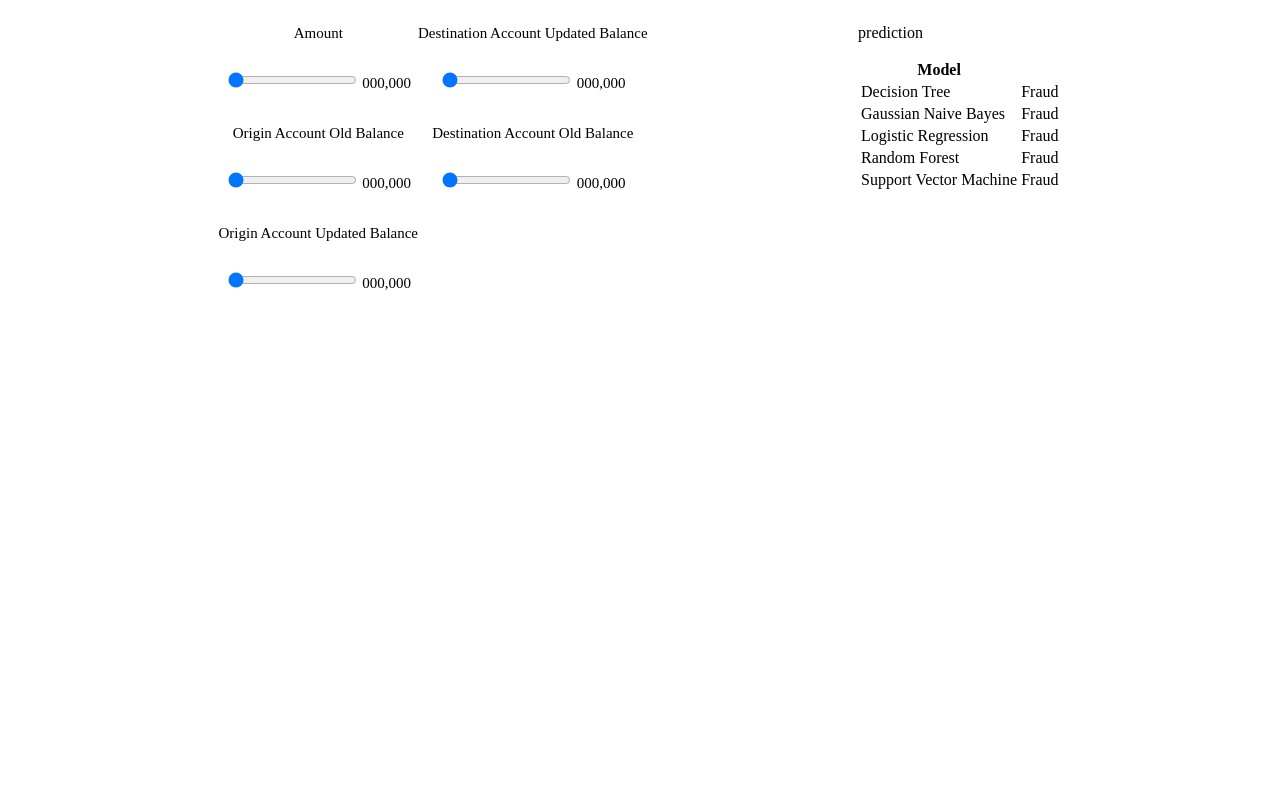
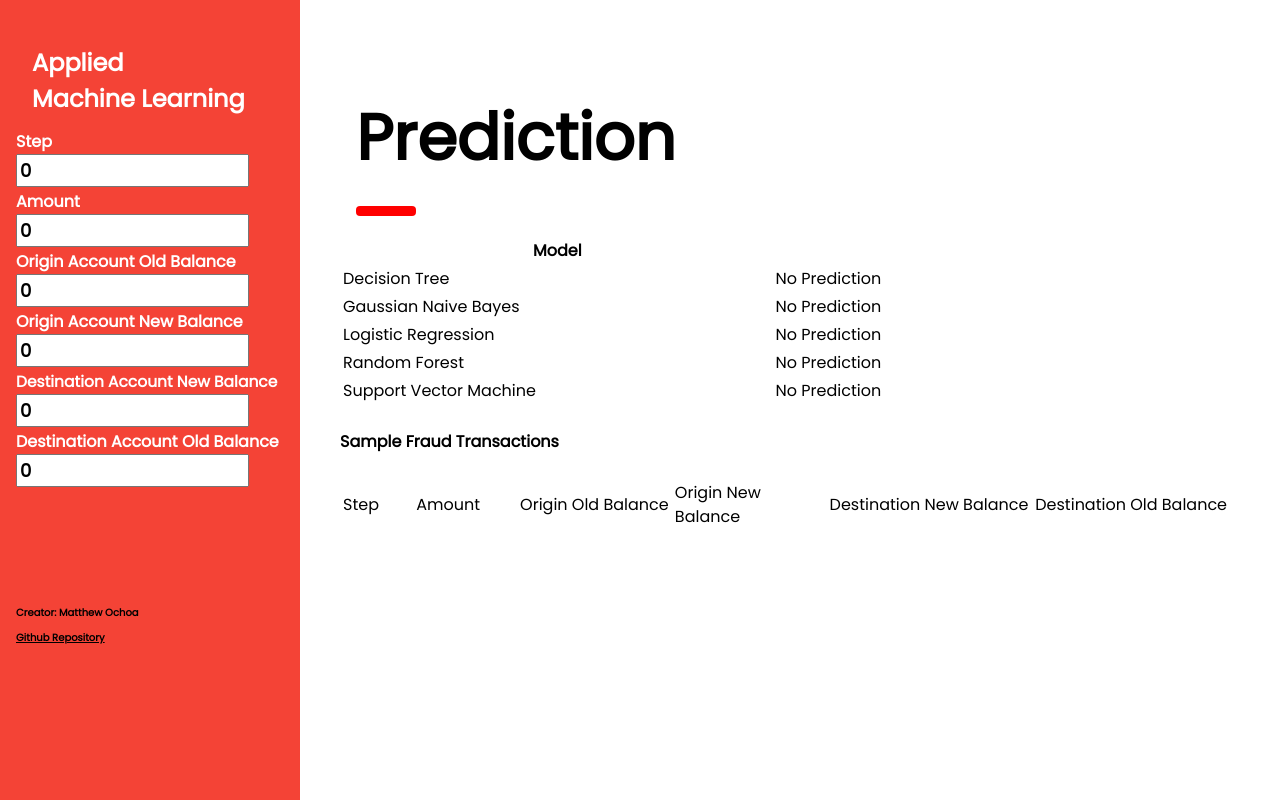
Before and after one commit to u-Shiyuh/Fraud-Detection-using-ML, a Flask app: page / in a window 1280 px wide. Run offline with Flask 2, Linux system fonts and the light colour scheme; parts of the project's set-up code (start-up, migrations or seed data) failed here and were passed over.

Commit message:
front end changes

```diff
--- a/app.py
+++ b/app.py
@@ -1,16 +1,10 @@
+from distutils.log import debug
 import numpy as np
 import pandas as pd
 from flask import Flask, render_template, url_for, request, jsonify
 import pickle
-import datetime
-import logging
-import sys
+
 app = Flask(__name__)
-
-
-
-app.logger.addHandler(logging.StreamHandler(sys.stdout))
-app.logger.setLevel(logging.ERROR)
 
 filename_dtc = 'dtc.pkl'
 filename_gnb = 'gnb.pkl'
@@ -38,13 +32,14 @@ def predict_with_ajax():
     newbalanceOrig = qtc_data[0].get('newbalanceOrig')
     oldbalanceDest = qtc_data[0].get('oldbalanceDest')
     newbalanceDest = qtc_data[0].get('newbalanceDest')
+    step = qtc_data[0].get('step')
     predict_val = pd.DataFrame(data = [
-        [ datetime.datetime.now().hour,
-        int(amount),
-        int(newbalanceOrig),
-        int(newbalanceDest),
-        int(oldbalanceOrig) - (int(amount) + int(newbalanceOrig)),
-        int(oldbalanceDest) - (int(newbalanceDest) + int(amount))]
+        [ float(step),
+        float(amount),
+        float(newbalanceOrig),
+        float(newbalanceDest),
+        float(oldbalanceOrig) - (float(amount) + float(newbalanceOrig)),
+        float(oldbalanceDest) - (float(newbalanceDest) + float(amount))]
     ], columns = ['step', 'amount','newbalanceOrig','newbalanceDest','originError','destError'])
     print(predict_val)
     predict_val = scaler.transform(predict_val)
@@ -62,4 +57,4 @@ def predict_with_ajax():
 
 
 if __name__ == "__main__":
-    app.run()
+    app.run(debug = True)
--- a/static/script.js
+++ b/static/script.js
@@ -1,5 +1,15 @@
 function predictValues() {
     try_ajax()
+  }
+
+  function w3_open() {
+    document.getElementById("mySidebar").style.display = "block";
+    document.getElementById("myOverlay").style.display = "block";
+  }
+
+  function w3_close() {
+    document.getElementById("mySidebar").style.display = "none";
+    document.getElementById("myOverlay").style.display = "none";
   }
 
 
@@ -9,13 +19,14 @@ function try_ajax() {
     var newbalanceOrig = parseInt(document.getElementById("oldbalanceOrig").value) || 0;
     var oldbalanceDest = parseInt(document.getElementById("oldbalanceDest").value) || 0;
     var newbalanceDest = parseInt(document.getElementById("newbalanceDest").value) || 0;
-
+    var step = parseInt(document.getElementById("step").value) || 0;
   var server_data = [
     {"amount": amount,
     "oldbalanceOrig": oldbalanceOrig,
     "newbalanceOrig": newbalanceOrig,
     "oldbalanceDest": oldbalanceDest,
-    "newbalanceDest": newbalanceDest
+    "newbalanceDest": newbalanceDest,
+    "step": step,
   }
   ];
   $.ajax({
@@ -26,12 +37,15 @@ function try_ajax() {
     dataType: 'json',
     success: function(result) {
       console.log("Result:");
-      document.getElementById("dtc").innerHTML = result['dtc'];
-      document.getElementById("gnb").innerHTML = result['gnb'];
-      document.getElementById("lr").innerHTML = result['lr'];
-      document.getElementById("rf").innerHTML = result['rf'];
-      document.getElementById("svm").innerHTML = result['svm'];
+      console.log(result);
+      document.getElementById("dtc").innerHTML = result['dtc'] == 0 ? 'Not Fraud' : 'Fraud';
+      document.getElementById("gnb").innerHTML = result['gnb'] == 0 ? 'Not Fraud' : 'Fraud';
+      document.getElementById("lr").innerHTML = result['lr'] == 0 ? 'Not Fraud' : 'Fraud';
+      document.getElementById("rf").innerHTML = result['rf'] == 0 ? 'Not Fraud' : 'Fraud';
+      document.getElementById("svm").innerHTML = result['svm'] == 0 ? 'Not Fraud' : 'Fraud';
 
     }
   });
+
+
 }
--- a/templates/index.html
+++ b/templates/index.html
@@ -6,89 +6,149 @@
   <title>Case Study Applied Machine Learning</title>
   <script src="{{ url_for('static', filename='script.js')}}">
   </script>
+  <link rel="stylesheet" href="https://www.w3schools.com/w3css/4/w3.css">
+  <link rel="stylesheet" href="https://fonts.googleapis.com/css?family=Poppins">
   <style>
+  body,h1,h2,h3,h4,h5 {
+    font-family: "Poppins", sans-serif
+  }
+
+  body {
+    font-size:16px;
+  }
+  .w3-half img{
+    margin-bottom:-6px;margin-top:16px;opacity:0.8;cursor:pointer
+  }
+
+  .w3-half img:hover{
+    opacity:1
+  }
+
   .flex-container {
   display: flex;
-    flex-wrap: nowrap;
+  background-color: #f44336;
   }
 
   .flex-container > div {
-    text-align: center;
-    line-height: 50px;
-    font-size: 15px;
+  background-color: #f1f1f1;
+  margin: 10px;
+  padding: 20px;
   }
-  .left-right {
-  display: flex;
-  flex-wrap: nowrap;
-  justify-content: space-evenly;
-  }
-  .left-right > left, right {
-    text-align: center;
-    line-height: 50px;
-    font-size: 15px;
-    }
+
   </style>
 </head>
 
 <body>
-<div class="left-right">
-  <div class="right">
+  <nav class="w3-sidebar w3-red w3-collapse w3-top w3-large w3-padding" style="z-index:3;width:300px;font-weight:bold;" id="mySidebar"><br>
+    <a href="javascript:void(0)" onclick="w3_close()" class="w3-button w3-hide-large w3-display-topleft" style="width:100%;font-size:22px">Close Menu</a>
+    <div class="w3-container">
+      <h3 class="w3-padding-10"><b>Applied<br>Machine Learning</b></h3>
+    </div>
+    <div class="w3-bar-block">
       <form name="input" action="." method="post">
-      <div class="flex-container">
-        <div>
-          <label> Amount </label> <br/>
-          <input type="range" min="0" max="100000" value="50" class="slider" name="amount" id="amount" onchange="try_ajax()" oninput="this.nextElementSibling.value = this.value">
-          <output>000,000</output>
+            <label  style="font-size:16px">  Step </label> <br/>
+            <input type="number" min="0" max="10000000" value="0" step=".01" class="slider" name="step" id="step" onchange="try_ajax()">
             <br/>
-          <label> Origin Account Old Balance</label> <br/>
-          <input type="range" min="0" max="100000" value="50" class="slider" name="oldbalanceOrig" id="oldbalanceOrig" onchange="try_ajax()" oninput="this.nextElementSibling.value = this.value">
-          <output>000,000</output>
+            <label style="font-size:16px"> Amount </label> <br/>
+            <input type="number" min="0" max="10000000" value="0" step=".01" class="slider" name="amount" id="amount" onchange="try_ajax()">
             <br/>
-          <label> Origin Account Updated Balance</label> <br/>
-          <input type="range" min="0" max="100000" value="50" class="slider" name="newbalanceOrig" id="newbalanceOrig" onchange="try_ajax()"oninput="this.nextElementSibling.value = this.value">
-          <output>000,000</output>
+            <label style="font-size:16px"> Origin Account Old Balance</label> <br/>
+            <input type="number" min="0" max="10000000" value="0" step=".01" class="slider" name="oldbalanceOrig" id="oldbalanceOrig" onchange="try_ajax()">
+            <br/>
+            <label style="font-size:16px"> Origin Account New Balance</label> <br/>
+            <input type="number" min="0" max="10000000" value="0" step=".01" class="slider" name="newbalanceOrig" id="newbalanceOrig" onchange="try_ajax()">
+            <br/>
+            <label style="font-size:15.5px"> Destination Account New Balance</label> <br/>
+            <input type="number" min="0" max="10000000" value="0" step=".01" class="slider" name="oldbalanceDest" id="oldbalanceDest" onchange="try_ajax()">
+            <br/>
+            <label style="font-size:16px"> Destination Account Old Balance</label> <br/>
+            <input type="number" min="0" max="10000000" value="0" step=".01" class="slider" name="newbalanceDest" id="newbalanceDest" onchange="try_ajax()">
+            <br/>
+
+      </form>
+
+      <footer>
+      </br>
+      </br>
+      </br>
+      </br>
+      <div style="color:black">
+        <p style="font-size:10px">Creator: Matthew Ochoa</p>
+        <p style="font-size:10px"><a href="https://github.com/u-Shiyuh/Fraud-Detection-using-ML">Github Repository</a></p>
       </div>
-        <div>
-          <label> Destination Account Updated Balance</label> <br/>
-          <input type="range" min="0" max="100000" value="50" class="slider" name="oldbalanceDest" id="oldbalanceDest" onchange="try_ajax()" oninput="this.nextElementSibling.value = this.value">
-          <output>000,000</output>
-          <br/>
-          <label> Destination Account Old Balance</label> <br/>
-          <input type="range" min="0" max="100000" value="50" class="slider" name="newbalanceDest" id="newbalanceDest" onchange="try_ajax()" oninput="this.nextElementSibling.value = this.value">
-          <output>000,000</output>
-          <br/>
+      </footer>
     </div>
+  </nav>
+
+  <header class="w3-container w3-top w3-hide-large w3-red w3-xlarge w3-padding">
+    <a href="javascript:void(0)" class="w3-button w3-red w3-margin-right" onclick="w3_open()">☰</a>
+    <span>Applied Machine Learning</span>
+  </header>
+
+  <div class="w3-overlay w3-hide-large" onclick="w3_close()" style="cursor:pointer" title="close side menu" id="myOverlay"></div>
+  <div class="w3-main" style="margin-left:340px;margin-right:40px">
+  <div class="w3-container" style="margin-top:80px" id="showcase">
+    <h1 class="w3-jumbo"><b>Prediction</b></h1>
+    <hr style="width:50px;border:5px solid red" class="w3-round">
+
   </div>
-    </form>
-</div>
-<div class="right">
-<p> prediction </p>
+
 <table>
   <tr>
     <th>Model</th>
   </tr>
   <tr>
     <td>Decision Tree</td>
-    <td id="dtc"> Fraud</td>
+    <td id="dtc">No Prediction</td>
   </tr>
   <tr>
     <td>Gaussian Naive Bayes</td>
-    <td id="gnb"> Fraud </td>
+    <td id="gnb">No Prediction</td>
   </tr>
   <tr>
     <td>Logistic Regression</td>
-    <td id="lr"> Fraud </td>
+    <td id="lr">No Prediction</td>
   </tr>
   <tr>
     <td>Random Forest</td>
-    <td id="rf"> Fraud </td>
+    <td id="rf">No Prediction</td>
   </tr>
   <tr>
-    <td>Support Vector Machine</td>
-    <td id="svm"> Fraud </td>
+    <td width="80%"> Support Vector Machine</td>
+    <td id="svm">No Prediction</td>
   </tr>
+</table>
+
+
+</br>
+
+  <th><b>Sample Fraud Transactions </b></th>
+</br>
+</br>
+
+<table>
+
+  <tr>
+    <td width="7%">Step</td>
+    <td width="10%">Amount</td>
+    <td width="15%">Origin Old Balance</td>
+    <td width="15%">Origin New Balance</td>
+    <td width="20%">Destination New Balance</td>
+    <td width="20%">Destination Old Balance</td>
+</tr>
+
+
+
+  </table>
   </div>
-</div>
+
+<!--
+
+            <label> Amount </label> <br/>
+          <input type="number" min="0" max="10000000" value="50" class="slider" name="amount" id="amount" onchange="try_ajax()" oninput="this.nextElementSibling.value = this.value">
+          <output>000,000</output>
+          <br/>
+-->
 <script
 src="https://ajax.googleapis.com/ajax/libs/jquery/3.5.1/jquery.min.js">
 </script>
```
Lines whose indentation alone changed are shown as unchanged.
